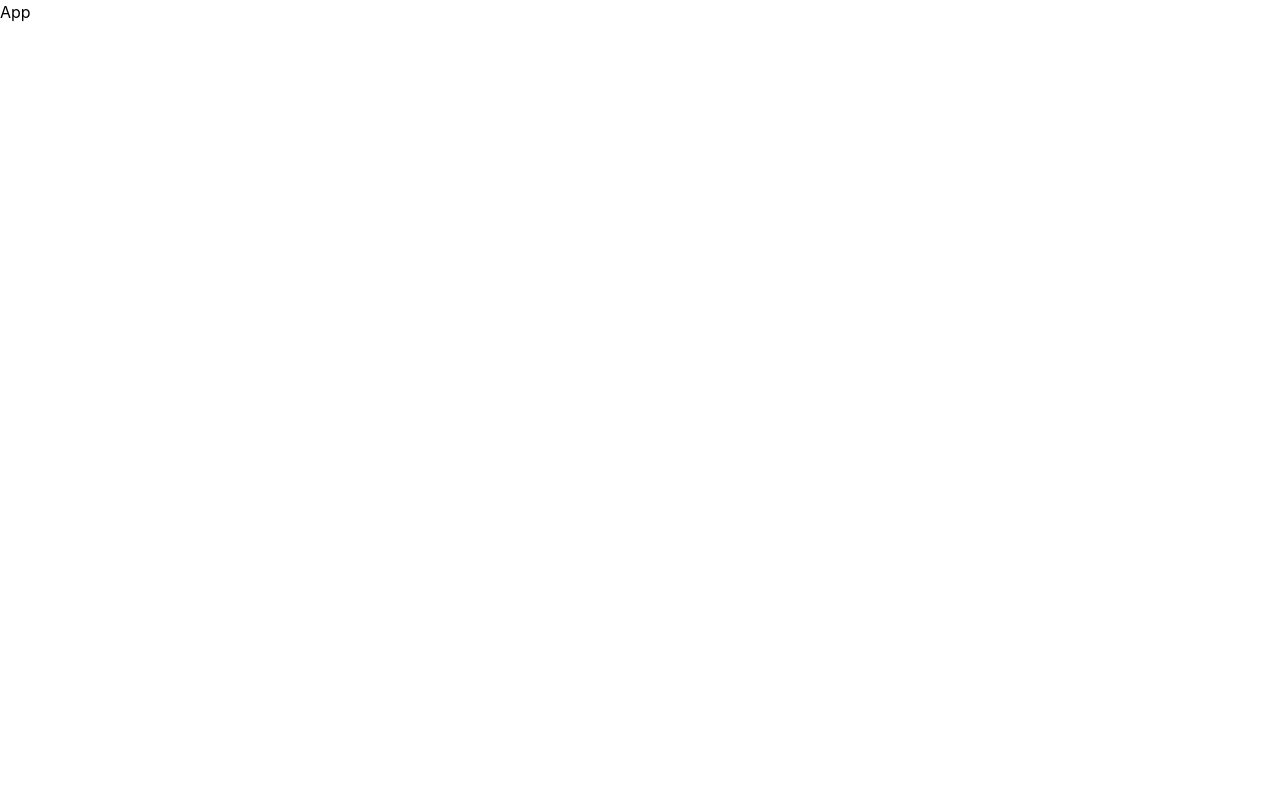
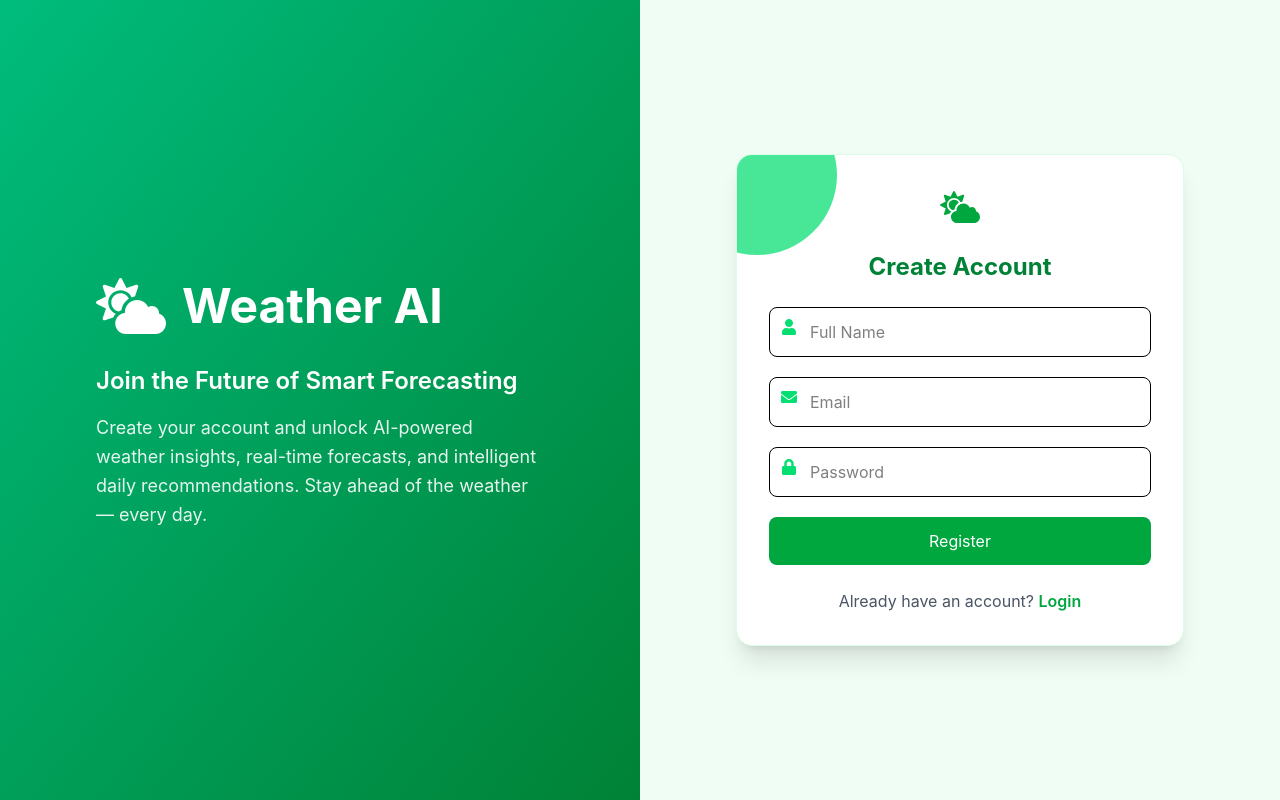
Before and after one commit to flash-abhi/Weather-App, a React app in the folder frontend/: page /register in a window 1280 px wide. Built offline with nearby package versions, Linux system fonts and the light colour scheme; the HTML template or start-up script is replaced by a standard one.

Commit message:
completed the login and Register page and successfully connected the frontend with the backend

```diff
--- a/frontend/package.json
+++ b/frontend/package.json
@@ -11,8 +11,12 @@
   },
   "dependencies": {
     "@tailwindcss/vite": "^4.2.1",
+    "axios": "^1.13.5",
     "react": "^19.2.0",
     "react-dom": "^19.2.0",
+    "react-hot-toast": "^2.6.0",
+    "react-icons": "^5.5.0",
+    "react-router-dom": "^7.13.1",
     "tailwindcss": "^4.2.1"
   },
   "devDependencies": {
@@ -20,7 +24,7 @@
     "@types/react": "^19.2.7",
     "@types/react-dom": "^19.2.3",
     "@vitejs/plugin-react": "^5.1.1",
-    "eslint": "^9.39.1",
+    "eslint": "^10.0.2",
     "eslint-plugin-react-hooks": "^7.0.1",
     "eslint-plugin-react-refresh": "^0.4.24",
     "globals": "^16.5.0",
--- a/frontend/src/App.jsx
+++ b/frontend/src/App.jsx
@@ -1,9 +1,19 @@
-
-
-const App = () => {
+import { BrowserRouter, Routes, Route } from "react-router-dom";
+import Login from "./pages/Login";
+import Register from "./pages/Register";
+import {Toaster} from "react-hot-toast"
+function App() {
   return (
-    <div>App</div>
-  )
+    <>
+    <Toaster position="top-right"/>
+    <BrowserRouter>
+      <Routes>
+        <Route path="/" element={<Login />} />
+        <Route path="/register" element={<Register />} />
+      </Routes>
+    </BrowserRouter>
+    </>
+  );
 }
 
-export default App
+export default App;
--- a/frontend/src/pages/Dashboard.jsx
+++ b/frontend/src/pages/Dashboard.jsx
@@ -0,0 +1,9 @@
+import React from 'react'
+
+const Dashboard = () => {
+  return (
+    <div>Dashboard</div>
+  )
+}
+
+export default Dashboard
--- a/frontend/src/pages/Login.jsx
+++ b/frontend/src/pages/Login.jsx
@@ -0,0 +1,118 @@
+import { useState } from "react";
+import { Link, useNavigate } from "react-router-dom";
+import { FaEnvelope, FaLock, FaCloudSun } from "react-icons/fa";
+import API from "../services/api";
+import toast from "react-hot-toast";
+
+const Login = () => {
+  const navigate = useNavigate();
+  const [form, setForm] = useState({ email: "", password: "" });
+  const [loading, setLoading] = useState(false);
+
+  const handleChange = (e) => {
+    setForm({ ...form, [e.target.name]: e.target.value });
+  };
+
+  const handleSubmit = async (e) => {
+    e.preventDefault();
+    try {
+      setLoading(true);
+      await API.post("/auth/login", form);
+      toast.success("Login successfull !!")
+      navigate("/dashboard");
+    } catch (error) {
+      toast.error(error.response?.data?.message || "Login failed")
+    } finally {
+      setLoading(false);
+    }
+  };
+
+  return (
+    <div className="min-h-screen flex">
+
+      {/* LEFT SECTION */}
+      <div className="hidden md:flex w-1/2 bg-gradient-to-br from-green-400 to-emerald-600 text-white items-center justify-center p-12">
+        <div className="max-w-md">
+          <div className="flex items-center mb-6">
+            <FaCloudSun size={70} className="mr-4" />
+            <h1 className="text-5xl font-bold">Weather AI</h1>
+          </div>
+
+          <h2 className="text-2xl font-semibold mb-4">
+            Smart Weather Insights Powered by AI
+          </h2>
+
+          <p className="text-lg opacity-90 leading-relaxed">
+            Get real-time weather updates and intelligent forecasts with
+            AI-powered insights. Plan your day better with accurate
+            predictions and smart recommendations tailored to you.
+          </p>
+
+        </div>
+      </div>
+
+      {/* RIGHT SECTION (LOGIN FORM) */}
+      <div className="flex w-full md:w-1/2 items-center justify-center bg-green-50">
+        <div className="w-full max-w-md overflow-hidden relative bg-white p-8 rounded-2xl shadow-xl border border-green-100">
+
+          <div className="absolute -top-15 -left-15 w-40 h-40 rounded-full bg-green-400 animate-pulse" />
+
+          <div className="flex items-center justify-center mb-6 text-green-600">
+            <FaCloudSun size={40} />
+          </div>
+
+          <h2 className="text-2xl font-bold text-center text-green-700 mb-6">
+            Welcome Back
+          </h2>
+
+          <form onSubmit={handleSubmit} className="space-y-5">
+
+            <div className="relative">
+              <FaEnvelope className="absolute top-3 left-3 text-green-400" />
+              <input
+                type="email"
+                name="email"
+                placeholder="Email"
+                required
+                className="w-full pl-10 p-3 border rounded-lg focus:outline-none focus:ring-2 focus:ring-green-400"
+                onChange={handleChange}
+              />
+            </div>
+
+            <div className="relative">
+              <FaLock className="absolute top-3 left-3 text-green-400" />
+              <input
+                type="password"
+                name="password"
+                placeholder="Password"
+                required
+                className="w-full pl-10 p-3 border rounded-lg focus:outline-none focus:ring-2 focus:ring-green-400"
+                onChange={handleChange}
+              />
+            </div>
+
+            <button
+              type="submit"
+              disabled={loading}
+              className="w-full cursor-pointer bg-green-500 hover:bg-green-600 text-white p-3 rounded-lg transition duration-300"
+            >
+              {loading ? "Logging in..." : "Login"}
+            </button>
+
+          </form>
+
+          <p className="text-center mt-6 text-gray-600">
+            Don’t have an account?{" "}
+            <Link to="/register" className="text-green-600 font-semibold">
+              Register
+            </Link>
+          </p>
+
+        </div>
+      </div>
+
+    </div>
+  );
+};
+
+export default Login;
--- a/frontend/src/pages/Register.jsx
+++ b/frontend/src/pages/Register.jsx
@@ -0,0 +1,133 @@
+import { useState } from "react";
+import { Link, useNavigate } from "react-router-dom";
+import { FaUser, FaEnvelope, FaLock, FaCloudSun } from "react-icons/fa";
+import API from "../services/api";
+import toast from "react-hot-toast";
+
+const Register = () => {
+  const navigate = useNavigate();
+  const [form, setForm] = useState({
+    name: "",
+    email: "",
+    password: "",
+  });
+  const [loading, setLoading] = useState(false);
+
+  const handleChange = (e) => {
+    setForm({ ...form, [e.target.name]: e.target.value });
+  };
+
+  const handleSubmit = async (e) => {
+    e.preventDefault();
+    try {
+      setLoading(true);
+      await API.post("/auth/register", form);
+      toast.success("Registration successfull !!");
+      navigate("/");
+    } catch (error) {
+      toast.error(error.response?.data?.message || "Registration failed");
+    } finally {
+      setLoading(false);
+    }
+  };
+
+  return (
+    <div className="min-h-screen flex">
+
+      {/* LEFT SECTION */}
+      <div className="hidden md:flex w-1/2 bg-gradient-to-br from-emerald-500 to-green-700 text-white items-center justify-center p-12">
+        <div className="max-w-md">
+          <div className="flex items-center mb-6">
+            <FaCloudSun size={70} className="mr-4" />
+            <h1 className="text-5xl font-bold">Weather AI</h1>
+          </div>
+
+          <h2 className="text-2xl font-semibold mb-4">
+            Join the Future of Smart Forecasting
+          </h2>
+
+          <p className="text-lg opacity-90 leading-relaxed">
+            Create your account and unlock AI-powered weather insights,
+            real-time forecasts, and intelligent daily recommendations.
+            Stay ahead of the weather — every day.
+          </p>
+        </div>
+      </div>
+
+      {/* RIGHT SECTION */}
+      <div className="flex w-full md:w-1/2 items-center justify-center bg-green-50">
+        <div className="w-full overflow-hidden max-w-md relative bg-white p-8 rounded-2xl shadow-xl border border-green-100">
+
+          <div className="absolute -top-15 -left-15 w-40 h-40 rounded-full bg-green-400 animate-pulse" />
+
+          <div className="flex items-center justify-center mb-6 text-green-600">
+            <FaCloudSun size={40} />
+          </div>
+
+          <h2 className="text-2xl font-bold text-center text-green-700 mb-6">
+            Create Account
+          </h2>
+
+          <form onSubmit={handleSubmit} className="space-y-5">
+
+            <div className="relative">
+              <FaUser className="absolute top-3 left-3 text-green-400" />
+              <input
+                type="text"
+                name="name"
+                placeholder="Full Name"
+                required
+                className="w-full pl-10 p-3 border rounded-lg focus:outline-none focus:ring-2 focus:ring-green-400"
+                onChange={handleChange}
+              />
+            </div>
+
+            <div className="relative">
+              <FaEnvelope className="absolute top-3 left-3 text-green-400" />
+              <input
+                type="email"
+                name="email"
+                placeholder="Email"
+                required
+                className="w-full pl-10 p-3 border rounded-lg focus:outline-none focus:ring-2 focus:ring-green-400"
+                onChange={handleChange}
+              />
+            </div>
+
+            <div className="relative">
+              <FaLock className="absolute top-3 left-3 text-green-400" />
+              <input
+                type="password"
+                name="password"
+                placeholder="Password"
+                required
+                className="w-full pl-10 p-3 border rounded-lg focus:outline-none focus:ring-2 focus:ring-green-400"
+                onChange={handleChange}
+              />
+            </div>
+
+            <button
+              type="submit"
+              disabled={loading}
+              className="w-full cursor-pointer bg-green-600 hover:bg-green-700 text-white p-3 rounded-lg transition duration-300"
+            >
+              {loading ? "Creating..." : "Register"}
+            </button>
+
+          </form>
+
+          <p className="text-center mt-6 text-gray-600">
+            Already have an account?{" "}
+            <Link to="/" className="text-green-600 font-semibold">
+              Login
+            </Link>
+          </p>
+
+        </div>
+      </div>
+
+    </div>
+  );
+};
+
+export default Register;
--- a/frontend/src/services/api.js
+++ b/frontend/src/services/api.js
@@ -2,14 +2,7 @@ import axios from "axios";
 
 const API = axios.create({
   baseURL: "http://localhost:5000/api",
-});
-
-API.interceptors.request.use((req) => {
-  const user = JSON.parse(localStorage.getItem("user"));
-  if (user?.token) {
-    req.headers.Authorization = `Bearer ${user.token}`;
-  }
-  return req;
+  withCredentials: true,
 });
 
 export default API;
```
Also changed, not shown: 1 other file (tests, documents, lock files or other folders).
